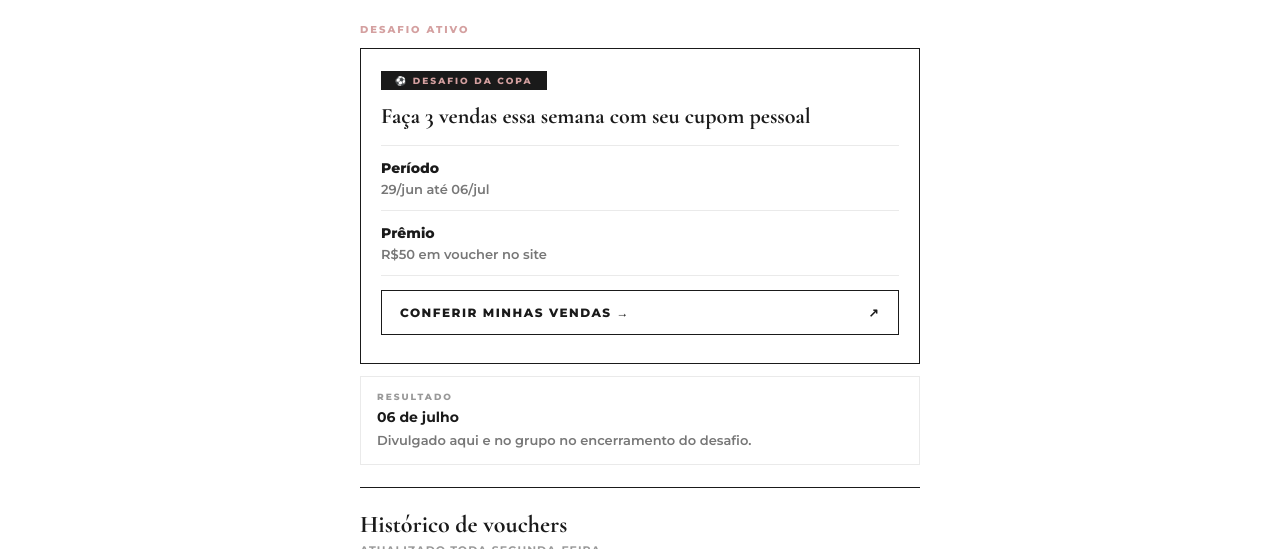
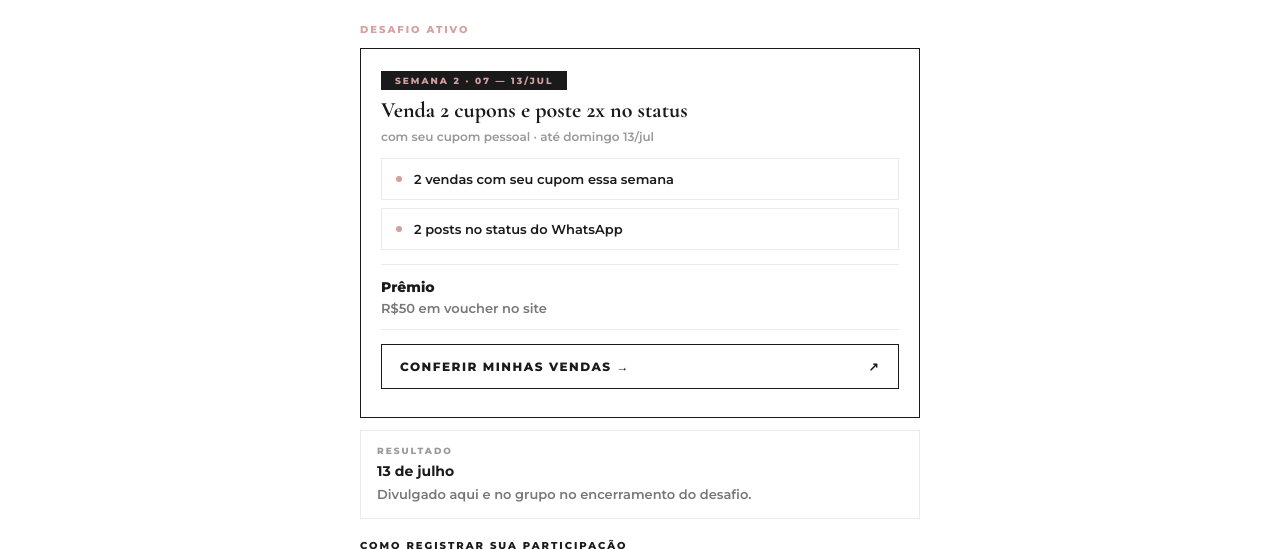
Before and after one commit to Vick-one/Representantes, a plain HTML site: page index.html in a window 1280 px wide. Both pictures are taken after a click on the element "DESAFIOS". Shown: the part 251-800 px from the top of the page. Drawn offline with nearby package versions, Linux system fonts and the light colour scheme.

Commit message:
Update index.html

```diff
--- a/index.html
+++ b/index.html
@@ -209,6 +209,7 @@ body{font-family:'Montserrat',sans-serif;background:#fff;color:#1a1a1a}
 .b-txt strong{color:#1A1A1A;font-weight:800}
 .footer{text-align:center;padding:30px 20px;font-size:13px;color:#bbb;font-weight:600;border-top:1px solid #EAEAEA}
 .footer a{color:#1A1A1A;text-decoration:none;font-weight:700}
+@keyframes piscar{0%,100%{opacity:1}50%{opacity:.4}}
 </style>
 </head>
 <body>
@@ -240,8 +241,9 @@ body{font-family:'Montserrat',sans-serif;background:#fff;color:#1a1a1a}
     <div class="bv-p">Aqui você encontra tudo que precisa para vender com confiança, nas redes sociais e para as suas amigas.</div>
   </div>
   <div class="desafio-enc">
-    <div class="enc-tag">⚽ Desafio da Copa · ativo agora</div>
-    <div class="enc-titulo">Válido: 29/jun — 06/jul</div>
+    <div class="enc-tag" style="background:#2D8A5E;animation:piscar 1.5s infinite">Desafio ativo agora</div>
+    <div class="enc-titulo">Desafio Semana 2</div>
+    <div style="font-size:12px;font-weight:700;color:#999;margin-bottom:10px">07 de julho — 13 de julho</div>
     <div class="col-p" style="margin-bottom:14px;color:#555">Alimente seu voucher e garanta prêmios. Cada desafio cumprido conta.</div>
     <div class="enc-btn" onclick="showPage('desafios',document.querySelectorAll('.nav-item')[2])">Saber mais sobre o desafio →</div>
   </div>
@@ -295,18 +297,33 @@ body{font-family:'Montserrat',sans-serif;background:#fff;color:#1a1a1a}
   <!-- SEÇÃO 01 — DESAFIO ATIVO -->
   <div style="font-size:10px;font-weight:800;color:#D4A0A0;letter-spacing:2px;text-transform:uppercase;margin-bottom:12px">Desafio ativo</div>
   <div style="border:1.5px solid #1A1A1A;padding:20px;margin-bottom:12px">
-    <div class="tag-fill" style="margin-bottom:12px">⚽ Desafio da Copa</div>
-    <div style="font-family:'Cormorant Garamond',serif;font-size:22px;font-weight:700;color:#1A1A1A;margin-bottom:14px;line-height:1.3">Faça 3 vendas essa semana com seu cupom pessoal</div>
-    <div class="frete-row" style="border-top:1px solid #EAEAEA"><div class="frete-label">Período</div><div class="frete-val">29/jun até 06/jul</div></div>
-    <div class="frete-row"><div class="frete-label">Prêmio</div><div class="frete-val">R$50 em voucher no site</div></div>
+    <div class="tag-fill" style="margin-bottom:6px">Semana 2 · 07 — 13/jul</div>
+    <div style="font-family:'Cormorant Garamond',serif;font-size:22px;font-weight:700;color:#1A1A1A;margin-bottom:4px;line-height:1.3">Venda 2 cupons e poste 2x no status</div>
+    <div style="font-size:12px;font-weight:600;color:#999;margin-bottom:14px">com seu cupom pessoal · até domingo 13/jul</div>
+    <div style="border:1px solid #EAEAEA;padding:12px 14px;margin-bottom:8px;display:flex;align-items:center;gap:12px">
+      <div style="width:6px;height:6px;border-radius:50%;background:#D4A0A0;flex-shrink:0"></div>
+      <div style="font-size:13px;font-weight:600;color:#1A1A1A">2 vendas com seu cupom essa semana</div>
+    </div>
+    <div style="border:1px solid #EAEAEA;padding:12px 14px;margin-bottom:14px;display:flex;align-items:center;gap:12px">
+      <div style="width:6px;height:6px;border-radius:50%;background:#D4A0A0;flex-shrink:0"></div>
+      <div style="font-size:13px;font-weight:600;color:#1A1A1A">2 posts no status do WhatsApp</div>
+    </div>
+    <div class="frete-row" style="border-top:1px solid #EAEAEA"><div class="frete-label">Prêmio</div><div class="frete-val">R$50 em voucher no site</div></div>
     <a href="https://dashboard-influ-lemoritz.vercel.app/" target="_blank" class="btn" style="margin-top:14px;text-decoration:none"><span>Conferir minhas vendas →</span><span>↗</span></a>
   </div>
 
-  <div style="border:1px solid #EAEAEA;padding:14px 16px">
+  <div style="border:1px solid #EAEAEA;padding:14px 16px;margin-bottom:20px">
     <div style="font-size:9px;font-weight:800;color:#999;letter-spacing:2px;text-transform:uppercase;margin-bottom:6px">Resultado</div>
-    <div style="font-size:14px;font-weight:700;color:#1A1A1A;margin-bottom:4px">06 de julho</div>
+    <div style="font-size:14px;font-weight:700;color:#1A1A1A;margin-bottom:4px">13 de julho</div>
     <div style="font-size:13px;font-weight:600;color:#777;line-height:1.6">Divulgado aqui e no grupo no encerramento do desafio.</div>
   </div>
+
+  <!-- COMO REGISTRAR -->
+  <div style="font-size:10px;font-weight:800;color:#1A1A1A;letter-spacing:2px;text-transform:uppercase;margin-bottom:12px">Como registrar sua participação</div>
+  <div class="passo-row"><div class="passo-num">1</div><div class="passo-txt">Poste no status do WhatsApp com seu cupom na legenda</div></div>
+  <div class="passo-row"><div class="passo-num">2</div><div class="passo-txt">Tire print do status publicado</div></div>
+  <div class="passo-row"><div class="passo-num">3</div><div class="passo-txt">Envie o print pelo formulário abaixo</div></div>
+  <a href="https://docs.google.com/forms/d/e/1FAIpQLSeIfmF0gFJ8sUqeu5IJ3Bnv-YsO_fgLn2hV-Ft_aQbo8fYakw/viewform" target="_blank" class="btn" style="margin-top:14px;text-decoration:none"><span>Enviar meu print</span><span>↗</span></a>
 
   <div class="div-line"></div>
 
@@ -318,11 +335,11 @@ body{font-family:'Montserrat',sans-serif;background:#fff;color:#1a1a1a}
     <div style="font-size:13px;font-weight:600;color:#1A1A1A;line-height:1.6">Desafio da Copa · 29/jun — 06/jul</div>
     <div style="text-align:right;flex-shrink:0;padding-left:12px">
       <div style="font-size:13px;font-weight:800;color:#1A1A1A">R$50</div>
-      <div style="font-size:10px;font-weight:700;color:#2D8A5E;text-transform:uppercase;letter-spacing:.5px">GANHO</div>
+      <div style="font-size:10px;font-weight:700;color:#999;text-transform:uppercase;letter-spacing:.5px">ENCERRADO</div>
     </div>
   </div>
   <div class="g-row">
-    <div style="font-size:13px;font-weight:600;color:#999;line-height:1.6">Em breve mais informações · 07 — 13/jul</div>
+    <div style="font-size:13px;font-weight:600;color:#999;line-height:1.6">Em breve mais informações · 14 — 20/jul</div>
     <div style="font-size:13px;font-weight:800;color:#CCC;padding-left:12px">—</div>
   </div>
 </div>
```
